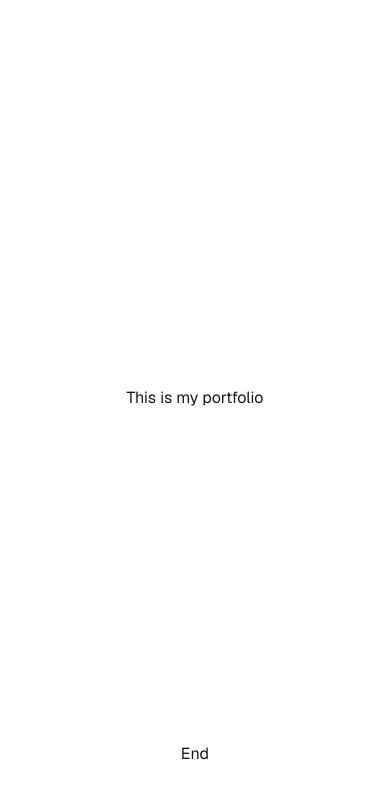
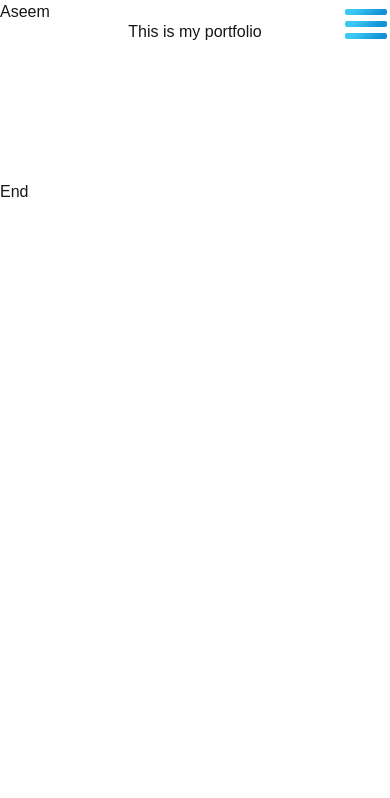
Before and after one commit to mdaseem/Aseem_Portfolio, a Next.js app in the folder my-portfolio/: page / in a window 390 px wide. Shown: the top 798 px of the page. Built offline with nearby package versions, Linux system fonts and the light colour scheme.

Commit message:
my portfolio initial changes

```diff
--- /dev/null
+++ b/my-portfolio/src/app/About/page.tsx
@@ -0,0 +1,14 @@
+import React from "react";
+import Header from "../components/Header/Header";
+import Menu from "../components/Menu/Menu";
+
+const About: React.FC = () => {
+  return (
+ <div className="about-page">
+    <Header />
+    {<Menu />}
+ </div>
+  );
+};
+
+export default About;
--- /dev/null
+++ b/my-portfolio/src/app/components/DynamicHoc/DynamicHoc.tsx
@@ -0,0 +1,8 @@
+import React from 'react';
+import Main from '../Main/Main';
+
+const DynamicHoc: React.FC = () => {
+    return <Main />;
+};
+
+export default DynamicHoc;
--- /dev/null
+++ b/my-portfolio/src/app/components/Header/Header.css
@@ -0,0 +1,37 @@
+.header-content {
+    display: flex;
+    flex-direction: row;
+}
+
+.header-title {
+    flex: 1;
+}
+
+.header-nav {
+    gap: 1rem;
+}
+
+.header-content h1 {
+    font-size: 1.5rem;
+    margin: 0;
+}
+
+.header-content nav {
+    display: flex;
+}
+
+.header-content a {
+
+}
+
+.header-content a:hover {
+    text-decoration: underline;
+}
+
+
+@media (max-width: 767px) {
+  /* Styles for devices 767px wide and smaller (e.g., phones) */
+  .header-main {
+    display: none;
+  }
+}
--- /dev/null
+++ b/my-portfolio/src/app/components/Header/Header.tsx
@@ -0,0 +1,21 @@
+import React from "react";
+import "./Header.css";
+import Link from "next/link";
+
+const Header: React.FC = () => {
+  return (
+    <header className="header-main">
+      <div className="header-content">
+        <h1 className="header-title">{`Aseem`}</h1>
+        <nav className="header-nav">
+            <Link href="/" className="header-link">{`Home`}</Link>
+          <Link href="/About" className="header-link">{`About`}</Link>
+          <Link href="/projects" className="header-link">{`Projects`}</Link>
+          <Link href="/contact" className="header-link">{`Contact`}</Link>
+        </nav>
+      </div>
+    </header>
+  );
+};
+
+export default Header;
--- /dev/null
+++ b/my-portfolio/src/app/components/Main/Main.css
@@ -0,0 +1,6 @@
+.main-content {
+  display: flex;
+  min-height: 10em;
+  justify-content: center;
+  margin-top: 20px;
+}
--- /dev/null
+++ b/my-portfolio/src/app/components/Main/Main.tsx
@@ -0,0 +1,12 @@
+import React from "react";
+import "./Main.css";
+
+const Main: React.FC = () => {
+  return (
+    <div>
+      <main className="main-content">This is my portfolio</main>
+    </div>
+  );
+};
+
+export default Main;
--- /dev/null
+++ b/my-portfolio/src/app/components/Menu/Menu.css
@@ -0,0 +1,93 @@
+.header-content {
+  display: flex;
+  flex-direction: row;
+}
+
+.header-title {
+  flex: 1;
+}
+
+.header-nav {
+  gap: 1rem;
+}
+
+.header-content h1 {
+  font-size: 1.5rem;
+  margin: 0;
+}
+
+.header-content nav {
+  display: flex;
+  text-align: left;
+}
+
+.header-content a {
+}
+
+.header-content a:hover {
+  text-decoration: none;
+}
+.menu-button {
+  display: none;
+}
+.menu-content {
+  display: none;
+}
+
+@media (max-width: 767px) {
+  /* Styles for devices 767px wide and smaller (e.g., phones) */
+  .header-main {
+    flex-direction: column;
+  }
+  .mobile-header {
+    position: absolute;
+    top: 0;
+    right: 0;
+    width: 100%;
+    background: white;
+  }
+  .menu-button {
+    display: block;
+    position: absolute;
+    top: 0;
+    right: 0;
+  }
+
+  .menu-button.open span:nth-child(1) {
+    transform: translateY(9px) rotate(45deg);
+  }
+  .menu-button.open span:nth-child(2) {
+    opacity: 0;
+  }
+  .menu-button.open span:nth-child(3) {
+    transform: translateY(-9px) rotate(-45deg);
+  }
+  .menu-content {
+    display: flex;
+    position: absolute;
+    top: 0;
+    right: 0;
+    width: 62%;
+    background: lightblue;
+    height: 100%;
+    transform: translateX(100%);
+    transition: transform 1s ease;
+  }
+  .menu-content.visible {
+    transform: translateX(0);
+  }
+  .menu-links {
+    flex: 1;
+  }
+  .close-icon {
+    position: absolute;
+    right: 0;
+  }
+
+  .header-nav {
+    flex-direction: column;
+    width: 100%;
+    text-align: right;
+    padding: 1rem;
+  }
+}
--- /dev/null
+++ b/my-portfolio/src/app/components/Menu/Menu.tsx
@@ -0,0 +1,113 @@
+"use client";
+import React from "react";
+import Header from "../Header/Header";
+import "./Menu.css";
+import Link from "next/link";
+
+// interface MenuProps {
+
+// }
+
+const Menu: React.FC = () => {
+  const [isMenuOpen, setIsMenuOpen] = React.useState(false);
+  //   if (isMenuOpen) return;
+
+  return (
+    <>
+      {!isMenuOpen ? (
+        <header className="mobile-header">
+        <h2>Aseem</h2>
+        <button className={`menu-button ${isMenuOpen ? "open" : ""}`} onClick={() => setIsMenuOpen(true)}>
+          <svg
+            xmlns="http://www.w3.org/2000/svg"
+            viewBox="0 0 48 48"
+            width="48px"
+            height="48px"
+            className="menu-icon"
+          >
+            <linearGradient
+              id="9iHXMuvV7brSX7hFt~tsna"
+              x1="12.066"
+              x2="34.891"
+              y1=".066"
+              y2="22.891"
+              gradientUnits="userSpaceOnUse"
+            >
+              <stop offset=".237" stop-color="#3bc9f3" />
+              <stop offset=".85" stop-color="#1591d8" />
+            </linearGradient>
+            <path
+              fill="url(#9iHXMuvV7brSX7hFt~tsna)"
+              d="M43,15H5c-1.1,0-2-0.9-2-2v-2c0-1.1,0.9-2,2-2h38c1.1,0,2,0.9,2,2v2C45,14.1,44.1,15,43,15z"
+            />
+            <linearGradient
+              id="9iHXMuvV7brSX7hFt~tsnb"
+              x1="12.066"
+              x2="34.891"
+              y1="12.066"
+              y2="34.891"
+              gradientUnits="userSpaceOnUse"
+            >
+              <stop offset=".237" stop-color="#3bc9f3" />
+              <stop offset=".85" stop-color="#1591d8" />
+            </linearGradient>
+            <path
+              fill="url(#9iHXMuvV7brSX7hFt~tsnb)"
+              d="M43,27H5c-1.1,0-2-0.9-2-2v-2c0-1.1,0.9-2,2-2h38c1.1,0,2,0.9,2,2v2C45,26.1,44.1,27,43,27z"
+            />
+            <linearGradient
+              id="9iHXMuvV7brSX7hFt~tsnc"
+              x1="12.066"
+              x2="34.891"
+              y1="24.066"
+              y2="46.891"
+              gradientUnits="userSpaceOnUse"
+            >
+              <stop offset=".237" stop-color="#3bc9f3" />
+              <stop offset=".85" stop-color="#1591d8" />
+            </linearGradient>
+            <path
+              fill="url(#9iHXMuvV7brSX7hFt~tsnc)"
+              d="M43,39H5c-1.1,0-2-0.9-2-2v-2c0-1.1,0.9-2,2-2h38c1.1,0,2,0.9,2,2v2C45,38.1,44.1,39,43,39z"
+            />
+          </svg>
+        </button>
+        </header>
+      ) : (
+        <div className={`menu-content ${isMenuOpen ? "visible" : ""}`}>
+          <div className="menu-links">
+            <div className="header-content">
+              {/* <h1 className="header-title">{`Aseem`}</h1> */}
+              <nav className="header-nav">
+                <Link href="/" className="header-link">{`Home`}</Link>
+                <Link href="/About" className="header-link">{`About`}</Link>
+                <Link
+                  href="/projects"
+                  className="header-link"
+                >{`Projects`}</Link>
+                <Link href="/contact" className="header-link">{`Contact`}</Link>
+              </nav>
+            </div>
+          </div>
+          <svg
+            xmlns="http://www.w3.org/2000/svg"
+            width="48px"
+            height="48px"
+            viewBox="0 0 24 24"
+            fill="none"
+            className="close-icon"
+            onClick={() => setIsMenuOpen(false)}
+          >
+            <path
+            //   className="close-menu"
+              d="M6.99486 7.00636C6.60433 7.39689 6.60433 8.03005 6.99486 8.42058L10.58 12.0057L6.99486 15.5909C6.60433 15.9814 6.60433 16.6146 6.99486 17.0051C7.38538 17.3956 8.01855 17.3956 8.40907 17.0051L11.9942 13.4199L15.5794 17.0051C15.9699 17.3956 16.6031 17.3956 16.9936 17.0051C17.3841 16.6146 17.3841 15.9814 16.9936 15.5909L13.4084 12.0057L16.9936 8.42059C17.3841 8.03007 17.3841 7.3969 16.9936 7.00638C16.603 6.61585 15.9699 6.61585 15.5794 7.00638L11.9942 10.5915L8.40907 7.00636C8.01855 6.61584 7.38538 6.61584 6.99486 7.00636Z"
+              fill="#0F0F0F"
+            />
+          </svg>
+        </div>
+      )}
+    </>
+  );
+};
+
+export default Menu;
--- a/my-portfolio/src/app/layout.tsx
+++ b/my-portfolio/src/app/layout.tsx
@@ -1,16 +1,5 @@
 import type { Metadata } from "next";
-import { Geist, Geist_Mono } from "next/font/google";
 import "./globals.css";
-
-const geistSans = Geist({
-  variable: "--font-geist-sans",
-  subsets: ["latin"],
-});
-
-const geistMono = Geist_Mono({
-  variable: "--font-geist-mono",
-  subsets: ["latin"],
-});
 
 export const metadata: Metadata = {
   title: "Aseem Portfolio",
@@ -24,11 +13,7 @@ export default function RootLayout({
 }>) {
   return (
     <html lang="en">
-      <body
-        className={`${geistSans.variable} ${geistMono.variable} antialiased`}
-      >
-        {children}
-      </body>
+      <body>{children}</body>
     </html>
   );
 }
--- a/my-portfolio/src/app/page.tsx
+++ b/my-portfolio/src/app/page.tsx
@@ -1,12 +1,16 @@
+import React from "react";
+import DynamicHoc from "./components/DynamicHoc/DynamicHoc";
+import Header from "./components/Header/Header";
+import Menu from "./components/Menu/Menu";
+
 export default function ThisIsPortfolioHome() {
+
   return (
-    <div className="font-sans grid grid-rows-[20px_1fr_20px] items-center justify-items-center min-h-screen p-8 pb-20 gap-16 sm:p-20">
-      <main className="flex flex-col gap-[32px] row-start-2 items-center sm:items-start">
-        This is my portfolio
-      </main>
-      <footer className="row-start-3 flex gap-[24px] flex-wrap items-center justify-center">
-        End
-      </footer>
+    <div className="page-view">
+      <Header />
+      <DynamicHoc />
+      {<Menu />}
+      <footer className="footer-content">End</footer>
     </div>
   );
 }
```
Also changed, not shown: my-portfolio/src/app/components/DynamicHoc/DynamicHoc.css (added).
